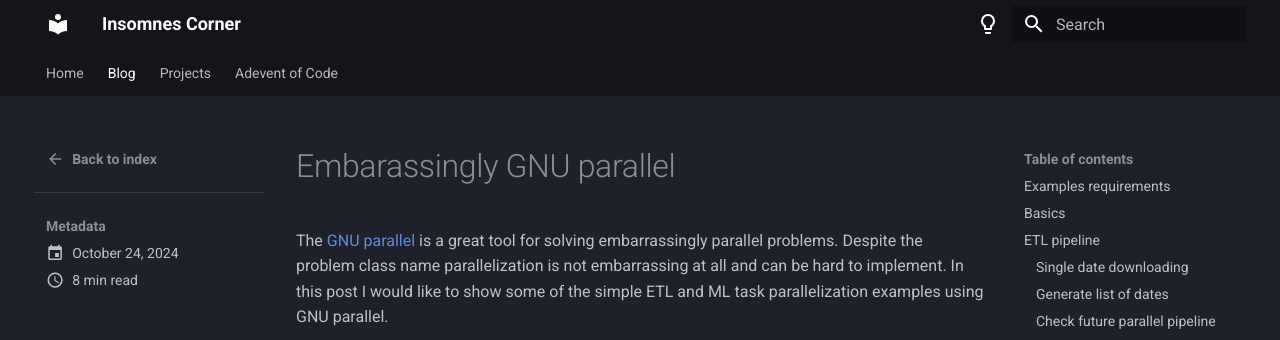
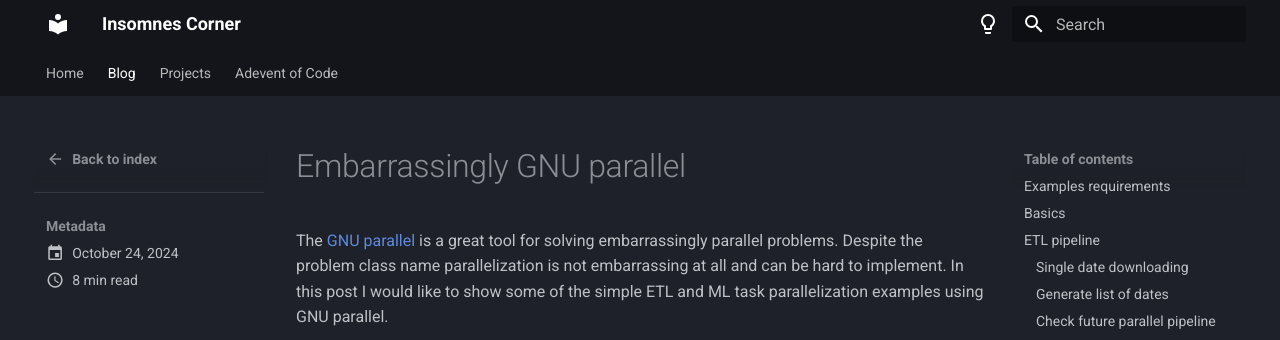
Before and after one commit to insomnes/my-static-site, an MkDocs documentation site: the page built from docs/blog/posts/gnu_parallel.md, in a window 1280 px wide and 900 px high. Shown: the top 340 px of the window. Built offline with MkDocs 1.6.1 and Material for MkDocs 9.7.7, drawn with Linux system fonts in a browser that asks for light colours.

Commit message:
Fix typo

```diff
--- a/docs/blog/posts/gnu_parallel.md
+++ b/docs/blog/posts/gnu_parallel.md
@@ -3,7 +3,7 @@ date:
   created: 2024-10-24
 ---
 
-# Embarassingly GNU parallel
+# Embarrassingly GNU parallel
 The [GNU parallel](https://www.gnu.org/software/parallel/) is a great tool for
 solving embarrassingly parallel problems. Despite the problem class name parallelization
 is not embarrassing at all and can be hard to implement. In this post I would like to
```
